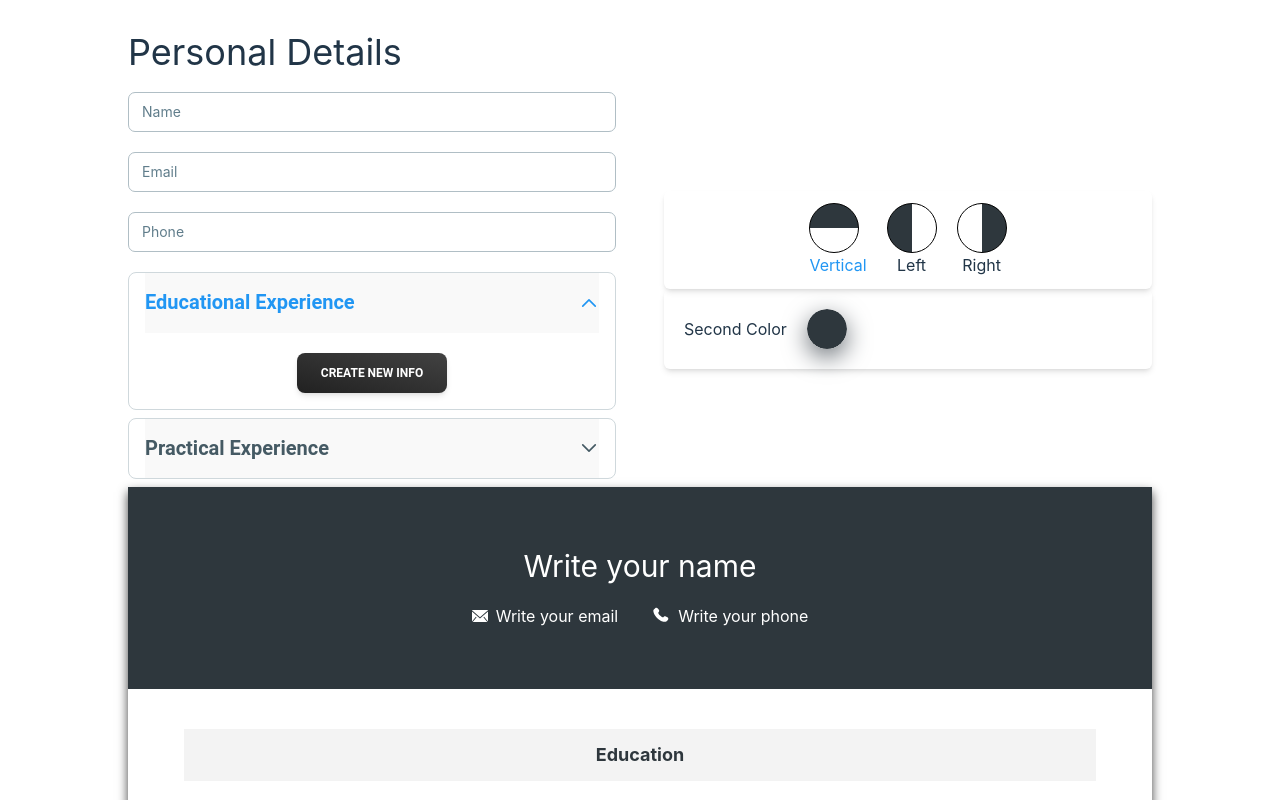
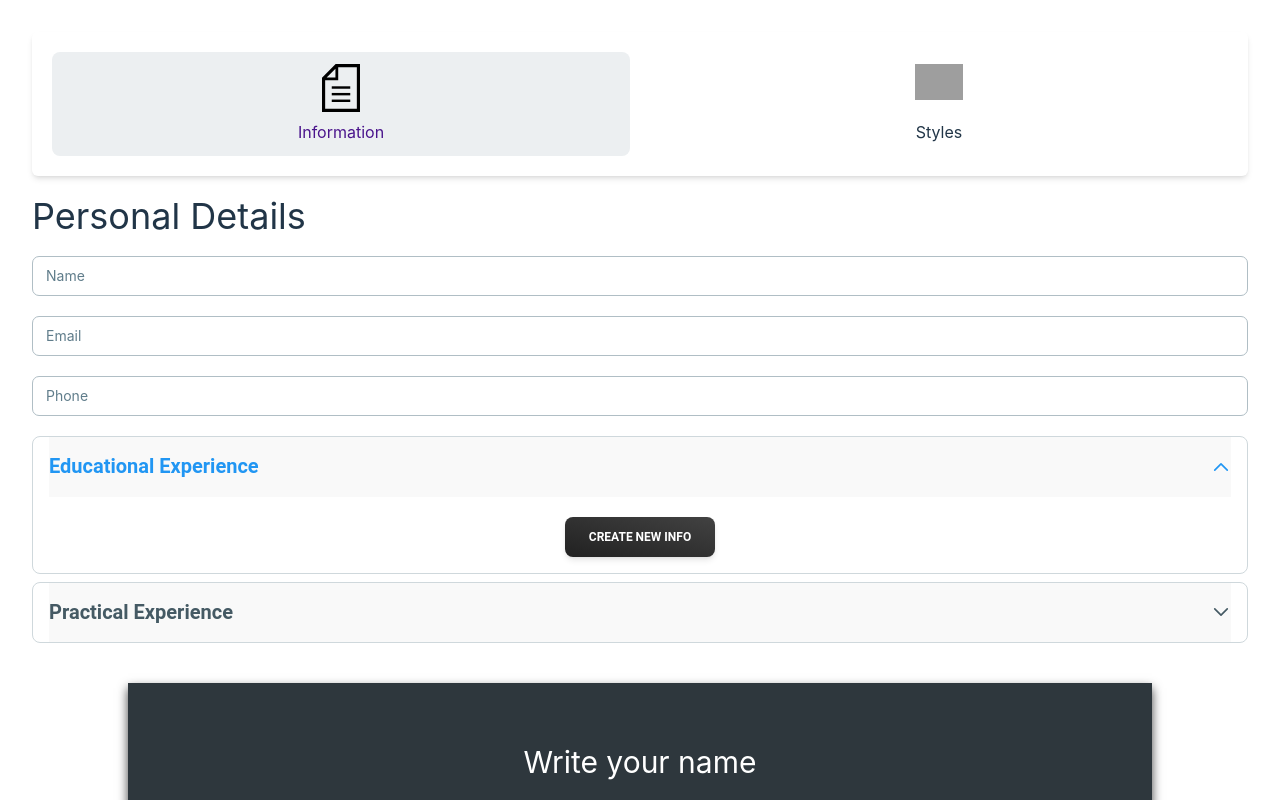
Before and after one commit to byNico1/react-cv-app, a React (Vite) app: page / in a window 1280 px wide. Shown: the top 800 px of the page. Built offline with nearby package versions, Linux system fonts and the light colour scheme; grey boxes are pictures that could not be loaded.

Commit message:
change page UI

```diff
--- a/src/App.tsx
+++ b/src/App.tsx
@@ -15,6 +15,8 @@ import {
 import SheetContainer from "./components/resultSheet/SheetContainer";
 import ChangeLayout from "./components/resultSheet/ChangeLayout";
 import ChangeBgColor from "./components/resultSheet/ChangeBgColor";
+import { Button } from "@material-tailwind/react";
+import SelectToEdit from "./components/resultSheet/SelectToEdit";
 
 function App() {
   const [personFullData, setPersonFullData] = useState<PersonFullDataInterface>(
@@ -51,6 +53,7 @@ function App() {
       closed: true,
     });
 
+  const [editOption, setEditOption] = useState<"info" | "styles">("info");
   const [bgColor, setBgColor] = useState("#2E373D");
   const [layoutShift, setLayoutShift] = useState<"vertical" | "left" | "right">(
     "vertical"
@@ -127,9 +130,23 @@ function App() {
     }
   };
 
+  const handleEditOption = (e: React.ChangeEvent<HTMLInputElement>) => {
+    if (e.target.value === "info" || e.target.value === "styles") {
+      setEditOption(e.target.value);
+    }
+  };
+
   return (
-    <>
-      <div className="grid lg:grid-cols-2 gap-12 max-w-5xl mx-auto items-center">
+    <div className="grid 2xl:grid-cols-[400px,_minmax(0,_1fr)] gap-8 items-start">
+      <div>
+        <div className="p-5 shadow-md rounded-md mb-5">
+          <SelectToEdit
+            editOption={editOption}
+            handleEditOption={handleEditOption}
+          />
+        </div>
+
+        {editOption === "info" ? (
           <div>
             <GeneralInfo personData={[personFullData, setPersonFullData]} />
             <AccordionCustomStyles
@@ -139,7 +156,7 @@ function App() {
               personFullData={personFullData}
             />
           </div>
-
+        ) : (
           <div>
             <ChangeLayout
               bgColor={bgColor}
@@ -151,6 +168,7 @@ function App() {
               handleColorChange={handleColorChange}
             />
           </div>
+        )}
       </div>
 
       <SheetContainer
@@ -158,7 +176,7 @@ function App() {
         bgColor={bgColor}
         layoutShift={layoutShift}
       />
-    </>
+    </div>
   );
 }
 
```
Lines whose indentation alone changed are shown as unchanged.
